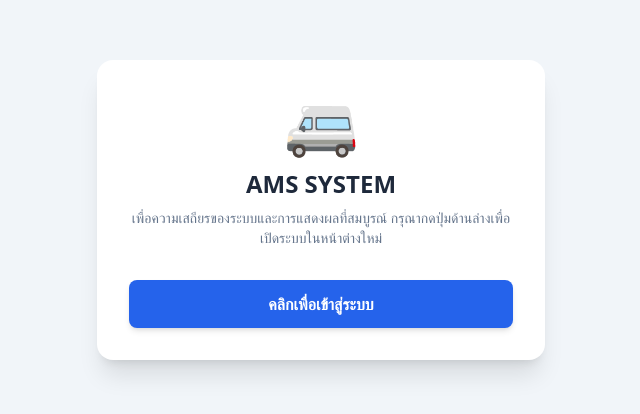
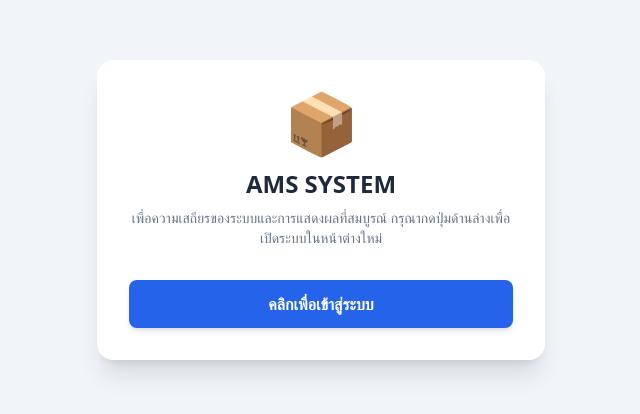
Before and after one commit to spvicenter-it/AMS, a plain HTML site: page index.html in a window 1280 px wide. Shown: the part 190-604 px from the top of the page, without its empty margins (319-959 px from the left). Drawn offline with nearby package versions, Linux system fonts and the light colour scheme.

Commit message:
Change icon from bus to package in index.html

```diff
--- a/index.html
+++ b/index.html
@@ -10,7 +10,7 @@
 
     <div class="max-w-md w-full bg-white rounded-2xl shadow-xl p-8 text-center">
         <div class="mb-8">
-            <div class="text-6xl mb-4">🚐</div>
+            <div class="text-6xl mb-4">📦</div>
             <h1 class="text-2xl font-bold text-slate-800 mb-2">AMS SYSTEM</h1>
             <p class="text-slate-500 text-sm">เพื่อความเสถียรของระบบและการแสดงผลที่สมบูรณ์ กรุณากดปุ่มด้านล่างเพื่อเปิดระบบในหน้าต่างใหม่</p>
         </div>
```
